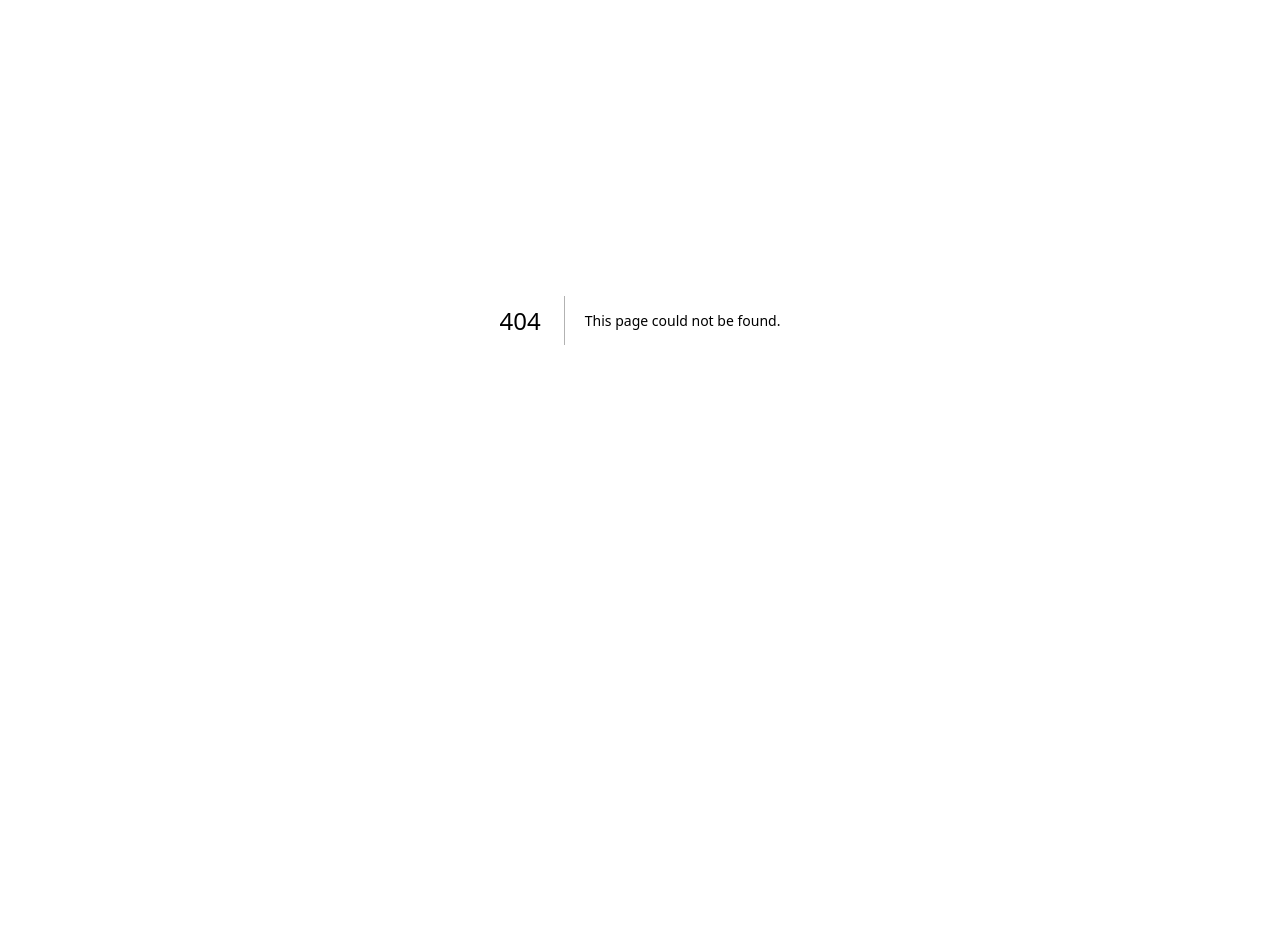
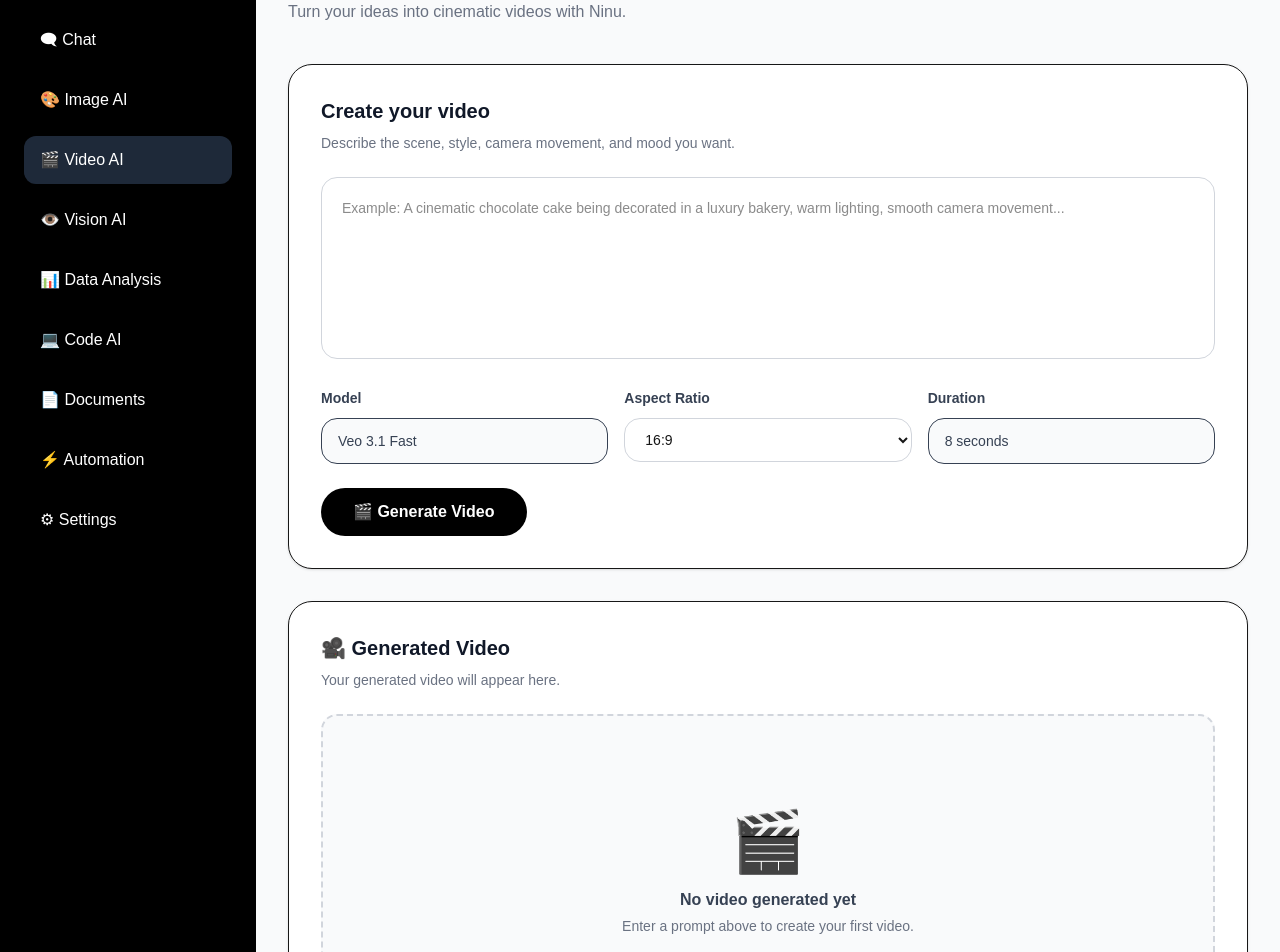
Before and after one commit to Noor123-sk/NinuAI, a Next.js app: page /dashboard/video in a window 1280 px wide. Before the commit this address had no page. Shown: the part 80-1032 px from the top of the page. Before the commit the page ends 800 px from the top, so only its background shows below. Built offline with nearby package versions, Linux system fonts and the light colour scheme.

Commit message:
feat: add Video AI with Veo

```diff
--- a/package.json
+++ b/package.json
@@ -9,6 +9,7 @@
     "lint": "eslint"
   },
   "dependencies": {
+    "@google/genai": "^2.17.1",
     "@google/generative-ai": "^0.24.1",
     "@prisma/adapter-pg": "^7.9.1",
     "@prisma/client": "^7.9.1",
--- /dev/null
+++ b/src/app/api/video/route.ts
@@ -0,0 +1,105 @@
+import { NextResponse } from "next/server";
+import { GoogleGenAI } from "@google/genai";
+
+const apiKey = process.env.GOOGLE_API_KEY;
+
+if (!apiKey) {
+  throw new Error("GOOGLE_API_KEY is not configured.");
+}
+
+const ai = new GoogleGenAI({
+  apiKey,
+});
+
+type VideoRequest = {
+  prompt?: string;
+  aspectRatio?: "16:9" | "9:16";
+};
+
+export async function POST(request: Request) {
+  try {
+    const body = (await request.json()) as VideoRequest;
+
+    if (
+      !body ||
+      typeof body.prompt !== "string" ||
+      !body.prompt.trim()
+    ) {
+      return NextResponse.json(
+        {
+          error: "Please provide a video prompt.",
+        },
+        {
+          status: 400,
+        }
+      );
+    }
+
+    const prompt = body.prompt.trim();
+    const aspectRatio =
+      body.aspectRatio === "9:16" ? "9:16" : "16:9";
+
+    let operation = await ai.models.generateVideos({
+      model: "veo-3.1-fast-generate-preview",
+      prompt,
+      config: {
+        aspectRatio,
+      },
+    });
+
+    while (!operation.done) {
+      await new Promise((resolve) =>
+        setTimeout(resolve, 10000)
+      );
+
+      operation = await ai.operations.getVideosOperation({
+        operation,
+      });
+    }
+
+    const generatedVideo =
+      operation.response?.generatedVideos?.[0];
+
+    const videoUri = generatedVideo?.video?.uri;
+
+    if (!videoUri) {
+      return NextResponse.json(
+        {
+          error: "Veo did not return a generated video.",
+        },
+        {
+          status: 500,
+        }
+      );
+    }
+
+    return NextResponse.json({
+      success: true,
+      video: {
+        uri: videoUri,
+      },
+    });
+  } catch (error: any) {
+    console.error("Video Generation Error:", error);
+
+    const message = String(
+      error?.message || error || ""
+    );
+
+    const isQuotaError =
+      message.includes("429") ||
+      message.includes("RESOURCE_EXHAUSTED") ||
+      message.toLowerCase().includes("quota");
+
+    return NextResponse.json(
+      {
+        error: isQuotaError
+          ? "Video generation is temporarily unavailable because the Gemini video API quota has been reached. Please check your Google AI billing/quota and try again."
+          : message || "Ninu could not generate the video.",
+      },
+      {
+        status: isQuotaError ? 429 : 500,
+      }
+    );
+  }
+}
--- /dev/null
+++ b/src/app/dashboard/video/page.tsx
@@ -0,0 +1,190 @@
+"use client";
+
+import { useState } from "react";
+
+export default function VideoPage() {
+  const [prompt, setPrompt] = useState("");
+  const [videoUri, setVideoUri] = useState("");
+  const [aspectRatio, setAspectRatio] =
+    useState<"16:9" | "9:16">("16:9");
+  const [loading, setLoading] = useState(false);
+  const [error, setError] = useState("");
+
+  const generateVideo = async () => {
+    if (!prompt.trim()) {
+      setError("Please describe the video you want Ninu to create.");
+      return;
+    }
+
+    setLoading(true);
+    setError("");
+    setVideoUri("");
+
+    try {
+      const response = await fetch("/api/video", {
+        method: "POST",
+        headers: {
+          "Content-Type": "application/json",
+        },
+        body: JSON.stringify({
+          prompt: prompt.trim(),
+          aspectRatio,
+        }),
+      });
+
+      const data = await response.json();
+
+      if (!response.ok) {
+        throw new Error(
+          data?.error ||
+            "Ninu could not generate the video."
+        );
+      }
+
+      setVideoUri(data?.video?.uri || "");
+
+      if (!data?.video?.uri) {
+        throw new Error(
+          "Ninu generated the request but no video was returned."
+        );
+      }
+    } catch (err: any) {
+      setError(
+        err?.message ||
+          "Something went wrong while generating the video."
+      );
+    } finally {
+      setLoading(false);
+    }
+  };
+
+  return (
+    <div className="max-w-6xl">
+      {/* Header */}
+      <div>
+        <h1 className="text-4xl font-bold text-gray-900">
+          🎬 Ninu Video AI
+        </h1>
+
+        <p className="mt-2 text-gray-500">
+          Turn your ideas into cinematic videos with Ninu.
+        </p>
+      </div>
+
+      {/* Generator Card */}
+      <div className="mt-10 rounded-3xl border bg-white p-8 shadow-sm">
+        <h2 className="text-xl font-bold text-gray-900">
+          Create your video
+        </h2>
+
+        <p className="mt-2 text-sm text-gray-500">
+          Describe the scene, style, camera movement, and mood you
+          want.
+        </p>
+
+        <textarea
+          value={prompt}
+          onChange={(event) => setPrompt(event.target.value)}
+          placeholder="Example: A cinematic chocolate cake being decorated in a luxury bakery, warm lighting, smooth camera movement..."
+          rows={7}
+          className="mt-6 w-full resize-none rounded-2xl border border-gray-300 p-5 text-sm outline-none transition focus:border-gray-500 focus:ring-2 focus:ring-gray-200"
+        />
+
+        {/* Options */}
+        <div className="mt-5 grid gap-4 md:grid-cols-3">
+          <div>
+            <label className="text-sm font-semibold text-gray-700">
+              Model
+            </label>
+
+            <div className="mt-2 rounded-2xl border bg-gray-50 px-4 py-3 text-sm text-gray-700">
+              Veo 3.1 Fast
+            </div>
+          </div>
+
+          <div>
+            <label className="text-sm font-semibold text-gray-700">
+              Aspect Ratio
+            </label>
+
+            <select
+              value={aspectRatio}
+              onChange={(event) =>
+                setAspectRatio(
+                  event.target.value as "16:9" | "9:16"
+                )
+              }
+              className="mt-2 w-full rounded-2xl border border-gray-300 bg-white px-4 py-3 text-sm outline-none"
+            >
+              <option value="16:9">16:9</option>
+              <option value="9:16">9:16</option>
+            </select>
+          </div>
+
+          <div>
+            <label className="text-sm font-semibold text-gray-700">
+              Duration
+            </label>
+
+            <div className="mt-2 rounded-2xl border bg-gray-50 px-4 py-3 text-sm text-gray-700">
+              8 seconds
+            </div>
+          </div>
+        </div>
+
+        {/* Error */}
+        {error && (
+          <div className="mt-5 rounded-2xl border border-red-200 bg-red-50 p-4 text-sm leading-6 text-red-600">
+            {error}
+          </div>
+        )}
+
+        {/* Generate */}
+        <button
+          onClick={generateVideo}
+          disabled={loading}
+          className="mt-6 rounded-full bg-black px-8 py-3 font-semibold text-white transition hover:bg-gray-800 disabled:cursor-not-allowed disabled:opacity-50"
+        >
+          {loading
+            ? "🎬 Ninu is creating your video..."
+            : "🎬 Generate Video"}
+        </button>
+      </div>
+
+      {/* Preview */}
+      <div className="mt-8 rounded-3xl border bg-white p-8 shadow-sm">
+        <h2 className="text-xl font-bold text-gray-900">
+          🎥 Generated Video
+        </h2>
+
+        <p className="mt-2 text-sm text-gray-500">
+          Your generated video will appear here.
+        </p>
+
+        {videoUri ? (
+          <div className="mt-6 overflow-hidden rounded-2xl bg-black">
+            <video
+              src={videoUri}
+              controls
+              className="w-full"
+            />
+          </div>
+        ) : (
+          <div className="mt-6 flex min-h-80 items-center justify-center rounded-2xl border-2 border-dashed border-gray-300 bg-gray-50">
+            <div className="text-center">
+              <div className="text-6xl">🎬</div>
+
+              <p className="mt-4 font-semibold text-gray-700">
+                No video generated yet
+              </p>
+
+              <p className="mt-1 text-sm text-gray-500">
+                Enter a prompt above to create your first video.
+              </p>
+            </div>
+          </div>
+        )}
+      </div>
+    </div>
+  );
+}
--- a/src/components/Sidebar.tsx
+++ b/src/components/Sidebar.tsx
@@ -36,6 +36,17 @@ export default function Sidebar() {
             }`}
           >
             🎨 Image AI
+          </Link>
+
+          <Link
+            href="/dashboard/video"
+            className={`block px-4 py-3 rounded-xl transition ${
+              pathname === "/dashboard/video"
+                ? "bg-gray-800"
+                : "hover:bg-gray-800"
+            }`}
+          >
+            🎬 Video AI
           </Link>
 
           <Link
```
Also changed, not shown: 1 other file (tests, documents, lock files or other folders).
